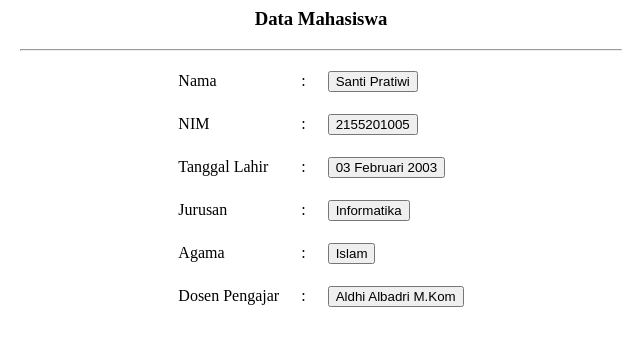
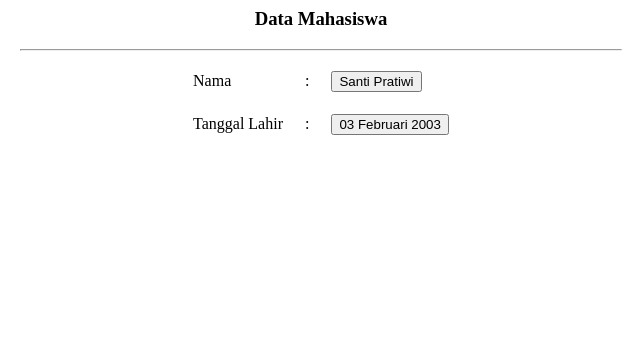
Before and after one commit to aldhisttd/2023-program2sem4pagia, a PHP site: page /tugas1/2155201005.php in a window 1280 px wide. Shown: the top 346 px of the page, without its empty margins (319-959 px from the left). Run offline with PHP 8.4, Linux system fonts and the light colour scheme.

Commit message:
Update 2155201005.php
menghapus nim, jurusan, dan nama dosen pengajar

```diff
--- a/tugas1/2155201005.php
+++ b/tugas1/2155201005.php
@@ -14,32 +14,11 @@
                 <td colspan="2"><input type="submit" value="Santi Pratiwi"></td>
             </tr>
             <tr>
-                <td>NIM</td>
-                <td>: </td>
-                <td colspan="2"><input type="submit" value="2155201005"></td>
-            </tr>
-            <tr>
                 <td>Tanggal Lahir</td>
                 <td>:</td>
                 <td colspan="2"><input type="submit" value="03 Februari 2003"></td>
             </tr>
-            <tr>
-                <td>Jurusan</td>
-                <td>:</td>
-                <td colspan="2"><input type="submit" value="Informatika"></td>
-            </tr>
-            <tr>
-                <td>Agama</td>
-                <td>:</td>
-                <td colspan="2"><input type="submit" value="Islam"></td>
-            </tr>
-            <tr>
-                <td>Dosen Pengajar</td>
-                <td>:</td>
-                <td colspan="2"><input type="submit" value="Aldhi Albadri M.Kom"></td>
-            </tr>
-            <tr>
-            </tr>
+
         </table>
     </body>
 </html>
```
